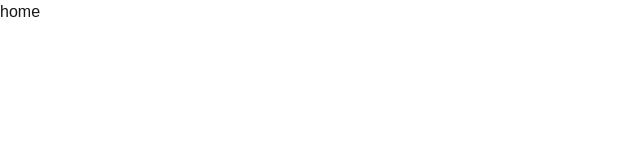
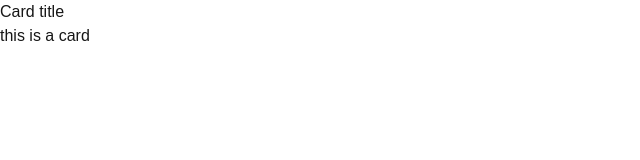
Before and after one commit to AdnaneBc/alx-project-0x02-setup, a Next.js app in the folder alx-project-0x02/: page /home in a window 1280 px wide. Shown: the top 160 px of the page, without its empty margins (0-640 px from the left). Built offline with nearby package versions, Linux system fonts and the light colour scheme.

Commit message:
add card

```diff
--- /dev/null
+++ b/alx-project-0x02/components/common/Card.tsx
@@ -0,0 +1,13 @@
+import { CardProps } from "@/interfaces";
+import React from "react";
+
+const Card = ({ title, content }: CardProps) => {
+  return (
+    <div>
+      <h2>{title}</h2>
+      <p>{content}</p>
+    </div>
+  );
+};
+
+export default Card;
--- a/alx-project-0x02/interfaces/index.ts
+++ b/alx-project-0x02/interfaces/index.ts
@@ -0,0 +1,4 @@
+export interface CardProps {
+  title: string;
+  content: string;
+}
--- a/alx-project-0x02/pages/home.tsx
+++ b/alx-project-0x02/pages/home.tsx
@@ -1,7 +1,12 @@
+import Card from "@/components/common/Card";
 import React from "react";
 
 const home = () => {
-  return <div>home</div>;
+  return (
+    <div>
+      <Card title="Card title" content="this is a card" />
+    </div>
+  );
 };
 
 export default home;
```
